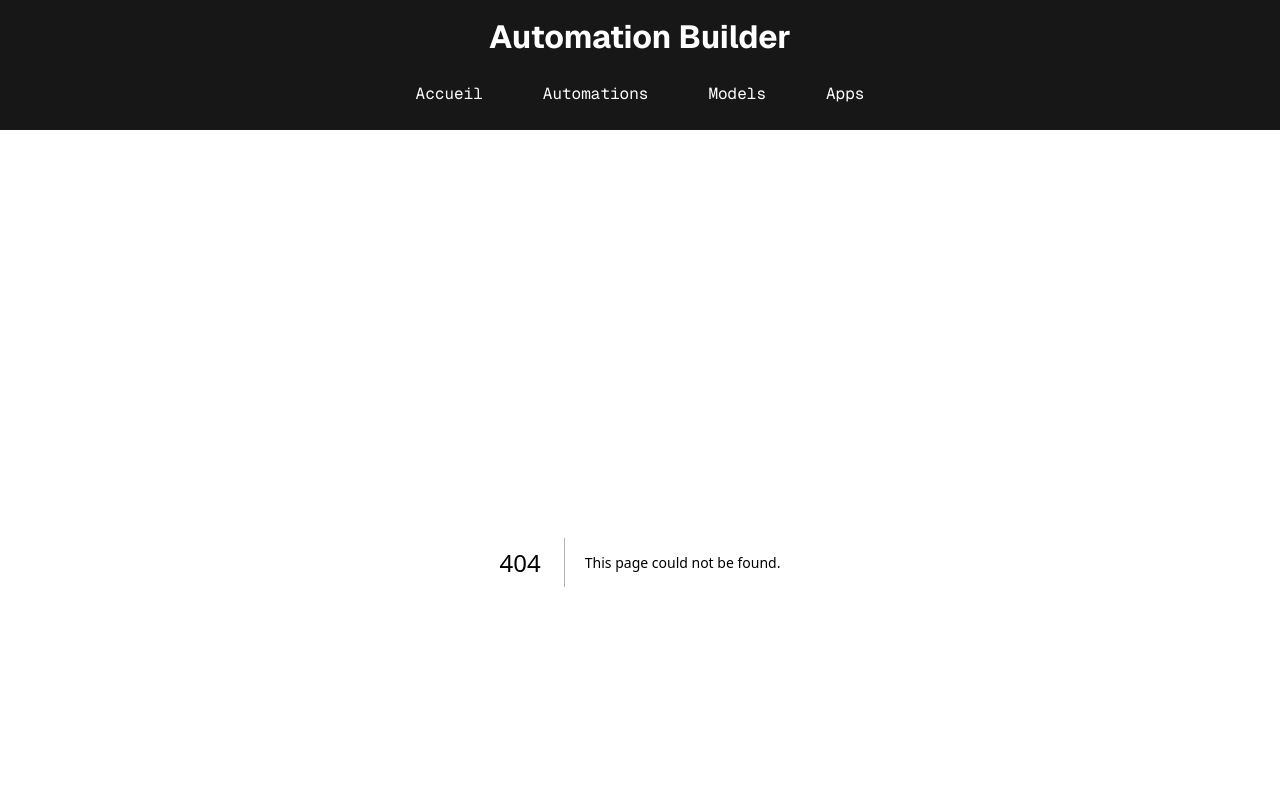
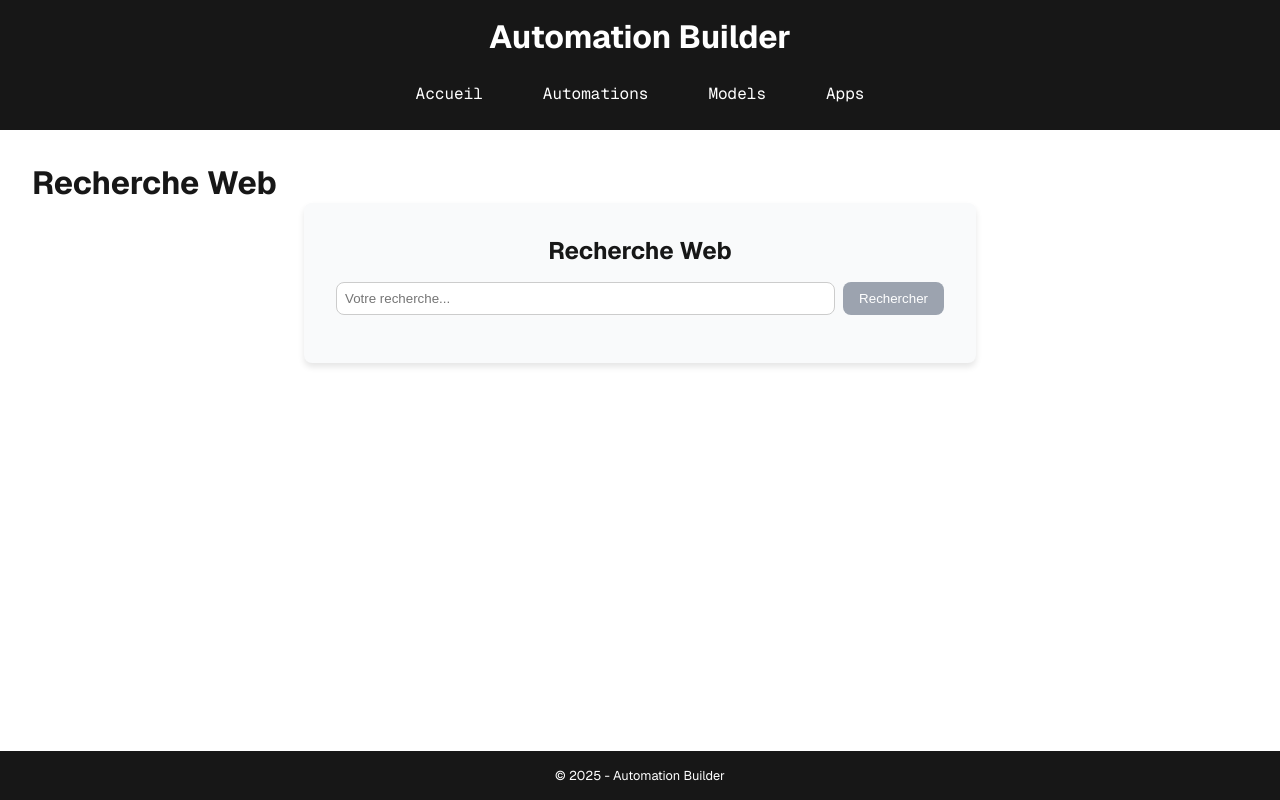
Before and after one commit to SylvainChabaud/agentBuilder, a Next.js app: page /webSearch in a window 1280 px wide. Before the commit this address had no page. Shown: the top 800 px of the page. Built offline with nearby package versions, Linux system fonts and the light colour scheme.

Commit message:
Ajout d'une fonctionnalité de recherche web avec intégration de l'API Google Custom Search. Création des composants WebSearch et useWebSearch, ainsi que de la page correspondante. Mise à jour du header pour inclure un lien vers la recherche web.

```diff
--- a/src/app/components/header/index.js
+++ b/src/app/components/header/index.js
@@ -44,6 +44,7 @@ export default function HeaderWrapper() {
             style={{ left: '75%' }}
           >
             <Link href="/sheets">Sheets</Link>
+            <Link href="/webSearch">WebSearch</Link>
 
             <div
               className="nav-item"
@@ -53,7 +54,7 @@ export default function HeaderWrapper() {
               Gmail
               <DropdownContent
                 className={isGmailDropdownVisible ? 'visible' : ''}
-                style={{ right: '0%', top: '40%' }}
+                style={{ right: '0%', top: '50%' }}
               >
                 <Link href="/gmail/emails">Mes emails</Link>
                 <Link href="/gmail/sendEmail">Envoyer un email</Link>
--- /dev/null
+++ b/src/app/components/webSearch/index.js
@@ -0,0 +1,150 @@
+'use client';
+
+import { useWebSearch } from './useWebSearch';
+
+export default function WebSearch() {
+  const { query, setQuery, results, isLoading, error, handleSearch } =
+    useWebSearch();
+
+  return (
+    <div
+      style={{
+        maxWidth: '42rem',
+        margin: '0 auto',
+        padding: '2rem',
+        backgroundColor: '#f9fafb',
+        borderRadius: '0.5rem',
+        boxShadow: '0px 4px 6px rgba(0, 0, 0, 0.1)',
+      }}
+    >
+      <h1
+        style={{
+          textAlign: 'center',
+          marginBottom: '1rem',
+          fontSize: '1.5rem',
+          fontWeight: 'bold',
+        }}
+      >
+        Recherche Web
+      </h1>
+
+      {error && (
+        <p style={{ color: 'red', textAlign: 'center' }}>Erreur: {error}</p>
+      )}
+
+      <div style={{ marginBottom: '1rem' }}>
+        <div
+          style={{
+            display: 'flex',
+            gap: '0.5rem',
+          }}
+        >
+          <input
+            type="text"
+            value={query}
+            onChange={(e) => setQuery(e.target.value)}
+            placeholder="Votre recherche..."
+            style={{
+              flexGrow: 1,
+              padding: '0.5rem',
+              border: '1px solid #ccc',
+              borderRadius: '0.5rem',
+              outline: 'none',
+            }}
+            onKeyDown={(e) => {
+              if (e.key === 'Enter') {
+                handleSearch();
+              }
+            }}
+          />
+          <button
+            onClick={handleSearch}
+            disabled={!query || isLoading}
+            style={{
+              padding: '0.5rem 1rem',
+              backgroundColor: !query || isLoading ? '#9ca3af' : '#3b82f6',
+              color: '#ffffff',
+              border: 'none',
+              borderRadius: '0.5rem',
+              cursor: !query || isLoading ? 'not-allowed' : 'pointer',
+              transition: 'background 0.3s',
+            }}
+          >
+            {isLoading ? 'Recherche...' : 'Rechercher'}
+          </button>
+        </div>
+      </div>
+
+      {isLoading && (
+        <p style={{ textAlign: 'center' }}>Chargement des résultats...</p>
+      )}
+
+      {results && results.length > 0 ? (
+        <div>
+          <h2
+            style={{
+              fontSize: '1.25rem',
+              fontWeight: 'bold',
+              marginBottom: '1rem',
+            }}
+          >
+            Résultats de recherche
+          </h2>
+          <div
+            style={{
+              display: 'flex',
+              flexDirection: 'column',
+              gap: '1rem',
+            }}
+          >
+            {results.map((result, index) => (
+              <div
+                key={index}
+                style={{
+                  padding: '1rem',
+                  backgroundColor: 'white',
+                  borderRadius: '0.5rem',
+                  border: '1px solid #e5e7eb',
+                }}
+              >
+                <h3
+                  style={{
+                    fontSize: '1.1rem',
+                    fontWeight: 'bold',
+                    marginBottom: '0.5rem',
+                    color: '#1e40af',
+                  }}
+                >
+                  <a
+                    href={result.link}
+                    target="_blank"
+                    rel="noopener noreferrer"
+                    style={{ textDecoration: 'none' }}
+                  >
+                    {result.title}
+                  </a>
+                </h3>
+                <p
+                  style={{
+                    fontSize: '0.875rem',
+                    color: '#4b5563',
+                    marginBottom: '0.5rem',
+                  }}
+                >
+                  {result.link}
+                </p>
+                <p style={{ fontSize: '0.95rem' }}>{result.snippet}</p>
+              </div>
+            ))}
+          </div>
+        </div>
+      ) : (
+        results && (
+          <p style={{ textAlign: 'center' }}>
+            Aucun résultat trouvé pour votre recherche.
+          </p>
+        )
+      )}
+    </div>
+  );
+}
--- /dev/null
+++ b/src/app/components/webSearch/useWebSearch.js
@@ -0,0 +1,46 @@
+'use client';
+import { useState } from 'react';
+
+export const useWebSearch = () => {
+  const [query, setQuery] = useState('');
+  const [results, setResults] = useState(null);
+  const [isLoading, setIsLoading] = useState(false);
+  const [error, setError] = useState(null);
+
+  const handleSearch = async () => {
+    if (!query.trim()) return;
+
+    try {
+      setIsLoading(true);
+      setError(null);
+
+      // Appel à l'API de recherche web
+      const response = await fetch(
+        `/api/webSearch?query=${encodeURIComponent(query)}`
+      );
+
+      if (!response.ok) {
+        const errorData = await response.json();
+        throw new Error(errorData.error || 'Erreur lors de la recherche');
+      }
+
+      const data = await response.json();
+      setResults(data.results || []);
+    } catch (err) {
+      console.error('Erreur lors de la recherche web:', err);
+      setError(err.message || 'Une erreur est survenue lors de la recherche');
+      setResults([]);
+    } finally {
+      setIsLoading(false);
+    }
+  };
+
+  return {
+    query,
+    setQuery,
+    results,
+    isLoading,
+    error,
+    handleSearch,
+  };
+};
--- /dev/null
+++ b/src/app/webSearch/page.js
@@ -0,0 +1,13 @@
+import React from 'react';
+import WebSearch from 'src/app/components/webSearch';
+
+const WebSearchPage = () => {
+  return (
+    <div>
+      <h1>Recherche Web</h1>
+      <WebSearch />
+    </div>
+  );
+};
+
+export default WebSearchPage;
```
Also changed, not shown: src/app/api/webSearch/route.js (added, +59 -0 lines).
